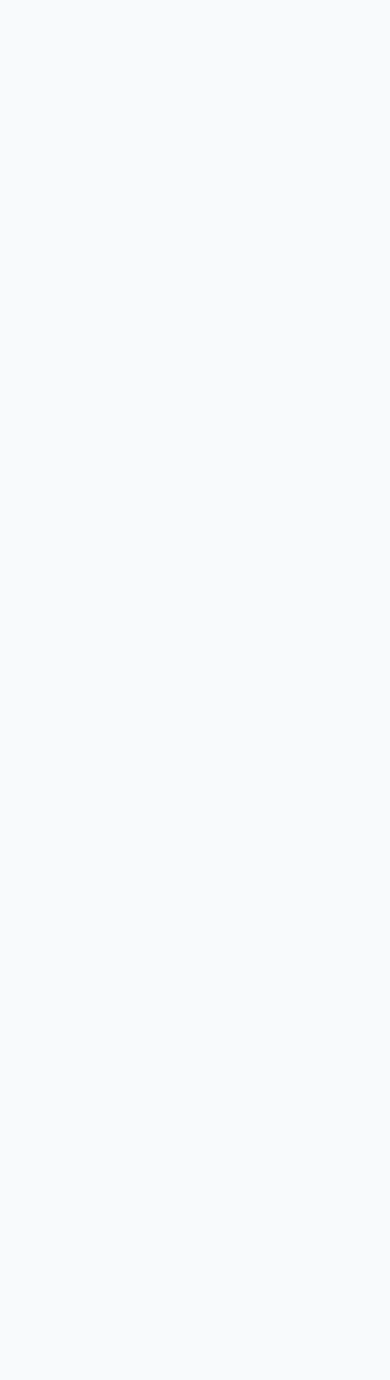
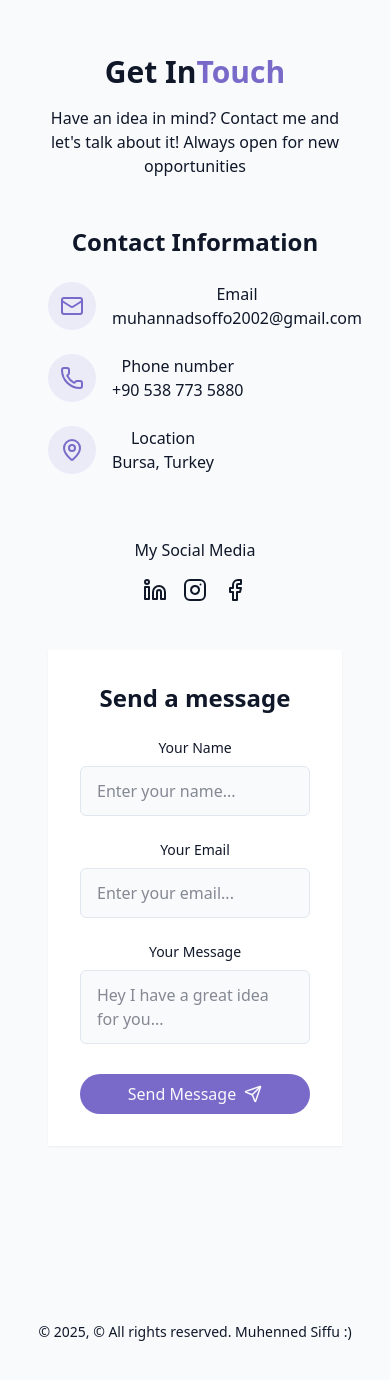
Before and after one commit to muhanadsoffo/Portfolio, a React (Vite) app: page / in a window 390 px wide. Shown: the part 6714-8094 px from the top of the page. Before the commit the page ends 6672 px from the top, so only its background shows below. Built offline with nearby package versions, Linux system fonts and the light colour scheme.

Commit message:
finishing off things from the video, real personal work will start soon

```diff
--- /dev/null
+++ b/src/components/ContactSection.jsx
@@ -0,0 +1,94 @@
+import {Linkedin, Mail, MapPin, Phone, Instagram, Facebook, Send} from "lucide-react";
+import {cn} from "@/lib/utils.js";
+
+export const ContactSection = () => {
+    return (
+        <section id="contact" className="py-24 px-4 relative bg-secondary/30">
+            <div className="container mx-auto max-w-5xl">
+                <h2 className="text-3xl md:text-4xl font-bold mb-4 text-center">Get In
+                    <span className="text-primary">Touch</span>
+                </h2>
+                <p className=" text-center text-muted-foreground mb-12 max-w-2xl mx-auto">Have an idea in mind? Contact me and let's talk about it! Always open for new opportunities
+                </p>
+                <div className=" grid grid-cols-1 md:grid-cols-2 gap-12">
+                    <div className=" space-y-8">
+                        <h3 className=" text-2xl font-semibold mb-6">
+                            Contact Information
+                        </h3>
+                        <div className=" space-y-6 justify-center">
+                            <div className=" flex items-start space-x-4">
+                                <div className=" p-3 rounded-full bg-primary/10">
+                                    <Mail className=" h-6 w-6 text-primary"/>{" "}
+                                </div>
+                                <div>
+                                    <h4 className="font-medium">Email</h4>
+                                    <a href="mailto:muhannadsoffo2002@gmail.com" className="text-muted-foreground hover:text-primary transition-colors">
+                                        muhannadsoffo2002@gmail.com
+                                    </a>
+                                </div>
+                            </div>
+                            <div className=" flex items-start space-x-4">
+                                <div className=" p-3 rounded-full bg-primary/10">
+                                    <Phone className=" h-6 w-6 text-primary"/>{" "}
+                                </div>
+                                <div>
+                                    <h4 className="font-medium">Phone number</h4>
+                                    <a href="tel:+90 538 773 5880" className="text-muted-foreground hover:text-primary transition-colors">
+                                        +90 538 773 5880
+                                    </a>
+                                </div>
+                            </div>
+                            <div className=" flex items-start space-x-4">
+                                <div className=" p-3 rounded-full bg-primary/10">
+                                    <MapPin className=" h-6 w-6 text-primary"/>{" "}
+                                </div>
+                                <div>
+                                    <h4 className="font-medium">Location</h4>
+                                    <a  className="text-muted-foreground hover:text-primary transition-colors">
+                                        Bursa, Turkey
+                                    </a>
+                                </div>
+                            </div>
+                        </div>
+                        <div className=" pt-8">
+                            <h4 className=" font-medium mb-4">My Social Media</h4>
+                            <div className=" flex space-x-4 justify-center">
+                                <a href="https://www.linkedin.com/in/muhenned-siffu-914948281/" target="_blank">
+                                    <Linkedin/>
+                                </a>
+                                <a href="https://www.instagram.com/muhanad.soffo/" target="_blank">
+                                    <Instagram/>
+                                </a>
+                                <a href="https://www.facebook.com/share/1BXfaZFhYb/" target="_blank">
+                                    <Facebook />
+                                </a>
+                            </div>
+                        </div>
+                    </div>
+                    <div className=" bg-card p-8 rounded-large shadow-xs">
+                        <h3 className=" text-2xl font-semibold mb-6">Send a message</h3>
+                        <form className="space-y-6">
+                            <div >
+                                <label htmlFor="name" className=" block text-sm font-medium mb-2">Your Name</label>
+                                <input type="text" id="name" name="name" required className=" w-full px-4 py-3 rounded-md border border-input bg-background focus:outline-hidden focus:ring-2 focus:ring-primary" placeholder="Enter your name..."/>
+                            </div>
+                            <div >
+                                <label htmlFor="name" className=" block text-sm font-medium mb-2">Your Email</label>
+                                <input type="email" id="email" name="email" required className=" w-full px-4 py-3 rounded-md border border-input bg-background focus:outline-hidden focus:ring-2 focus:ring-primary" placeholder="Enter your email..."/>
+                            </div>
+                            <div >
+                                <label htmlFor="name" className=" block text-sm font-medium mb-2">Your Message</label>
+                                <textarea  id="message" name="message" required className=" w-full px-4 py-3 rounded-md border border-input bg-background focus:outline-hidden focus:ring-2 focus:ring-primary resize-none" placeholder="Hey I have a great idea for you..."/>
+                            </div>
+                            <button type="submit" className={cn("cosmic-button w-full flex items-center justify-center gap-2",
+
+                                )}>Send Message<Send size="18"/>
+                            </button>
+                        </form>
+                    </div>
+
+                </div>
+            </div>
+        </section>
+    )
+}
--- /dev/null
+++ b/src/components/Footer.jsx
@@ -0,0 +1,9 @@
+export  const Footer = () => {
+    return (
+        <footer className="py-12 px-4 mt-12 pt-8  justify-between items-center">
+            <p className="text-sm text-muted-foreground ">
+                &copy; {new Date().getFullYear()}, &copy; All rights reserved. Muhenned Siffu :)
+            </p>
+        </footer>
+    )
+}
--- a/src/pages/Home.jsx
+++ b/src/pages/Home.jsx
@@ -5,6 +5,8 @@ import {HeroSection} from "@/components/HeroSection.jsx";
 import {AboutMeSection} from "@/components/AboutMeSection.jsx";
 import {SkillsSection} from "@/components/SkillsSection.jsx";
 import {ProjectsSection} from "@/components/ProjectsSection.jsx";
+import {ContactSection} from "@/components/ContactSection.jsx";
+import {Footer} from "@/components/Footer.jsx";
 
 export const Home = () => {
     return (
@@ -21,7 +23,9 @@ export const Home = () => {
                 <AboutMeSection/>
                 <SkillsSection/>
                 <ProjectsSection/>
+                <ContactSection/>
             </main>
+            <Footer/>
         </div>
     );
 }
```
